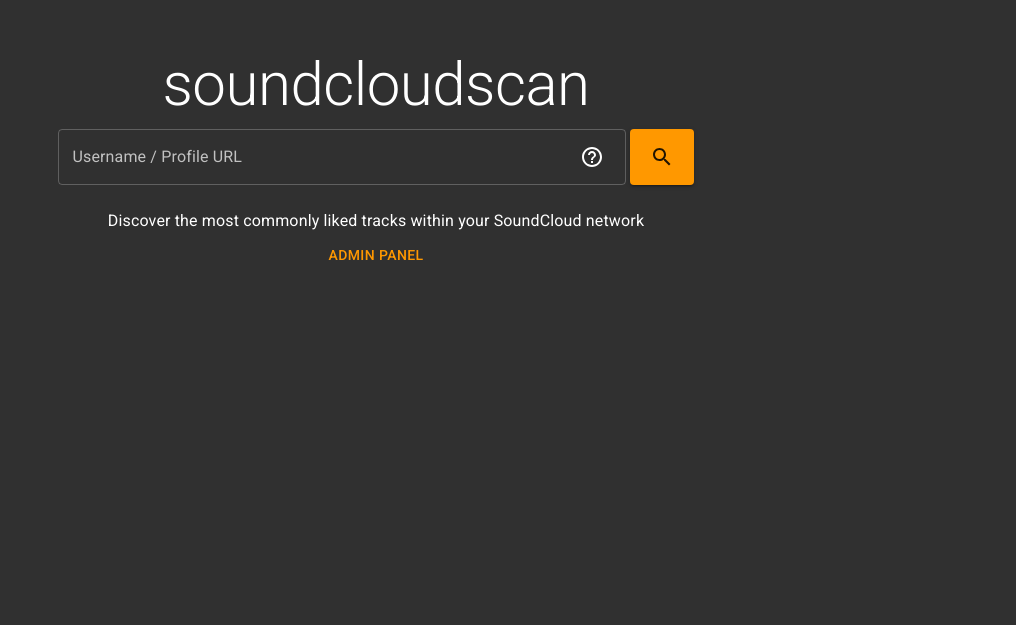
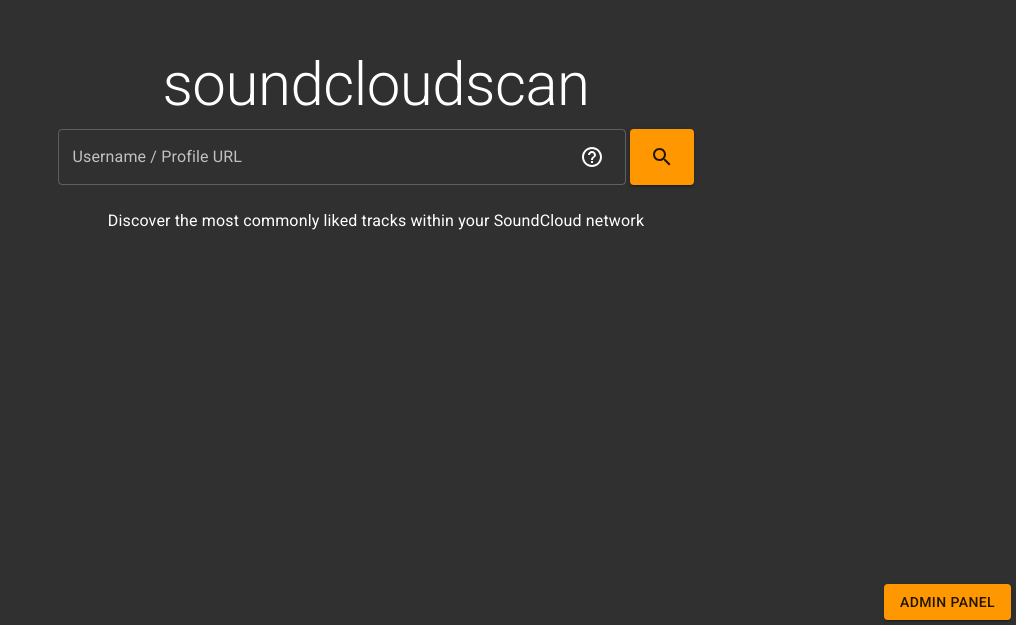
Before and after one commit to jeiipham/soundhub, a React (Create React App) app: page / in a window 1280 px wide. Shown: the part 175-800 px from the top of the page, without its empty margins (264-1280 px from the left). Built offline with nearby package versions, Linux system fonts and the light colour scheme.

Commit message:
Changed placement

```diff
--- a/src/components/Home.js
+++ b/src/components/Home.js
@@ -157,7 +157,14 @@
           </Grid>
           <Button
             href={`http://${window.location.hostname}:3001/api`}
+            variant='contained'
             color= 'primary'
+            style={{
+              size: 'medium',
+              position: 'fixed',
+              bottom: '5px',
+              right: '5px'
+            }}
           >
             Admin Panel
           </Button>
```
